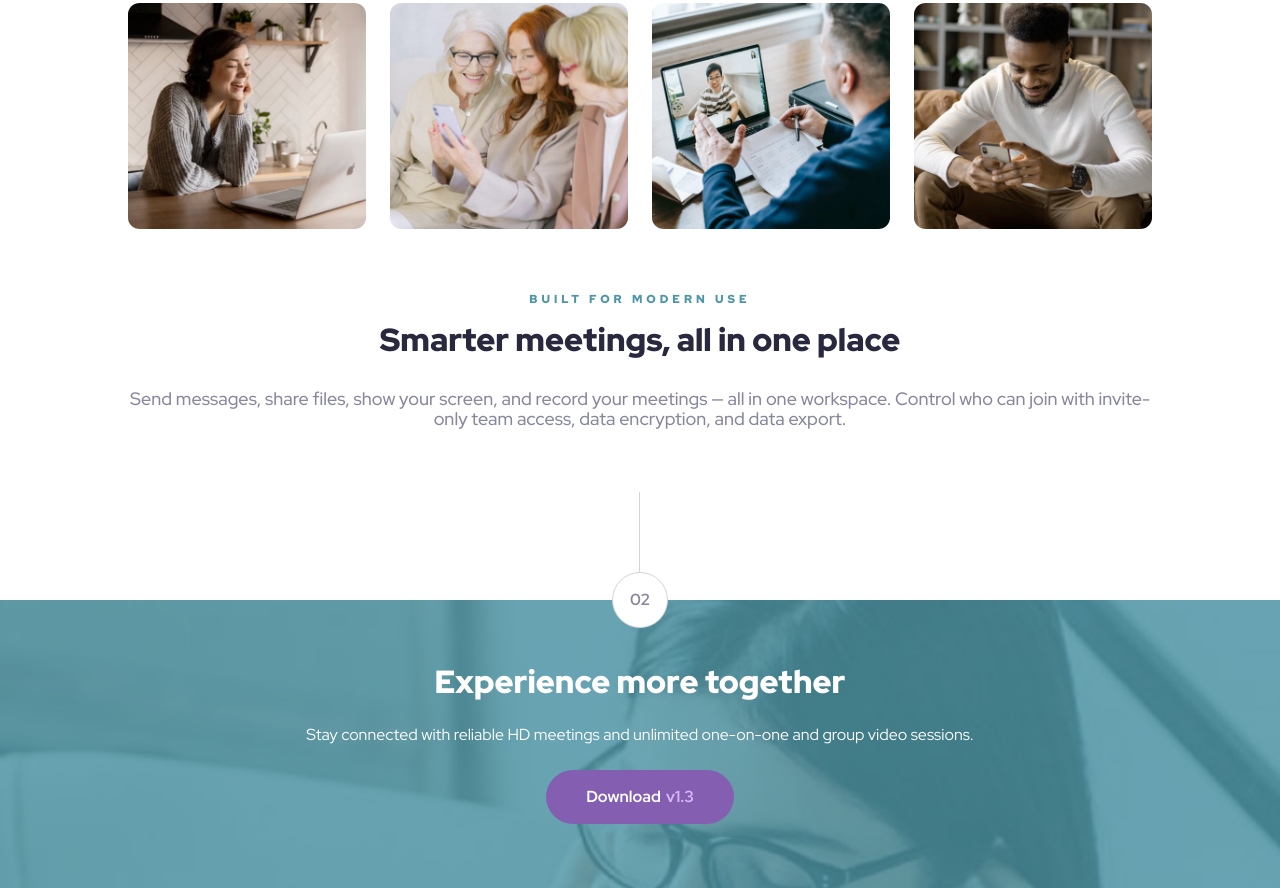
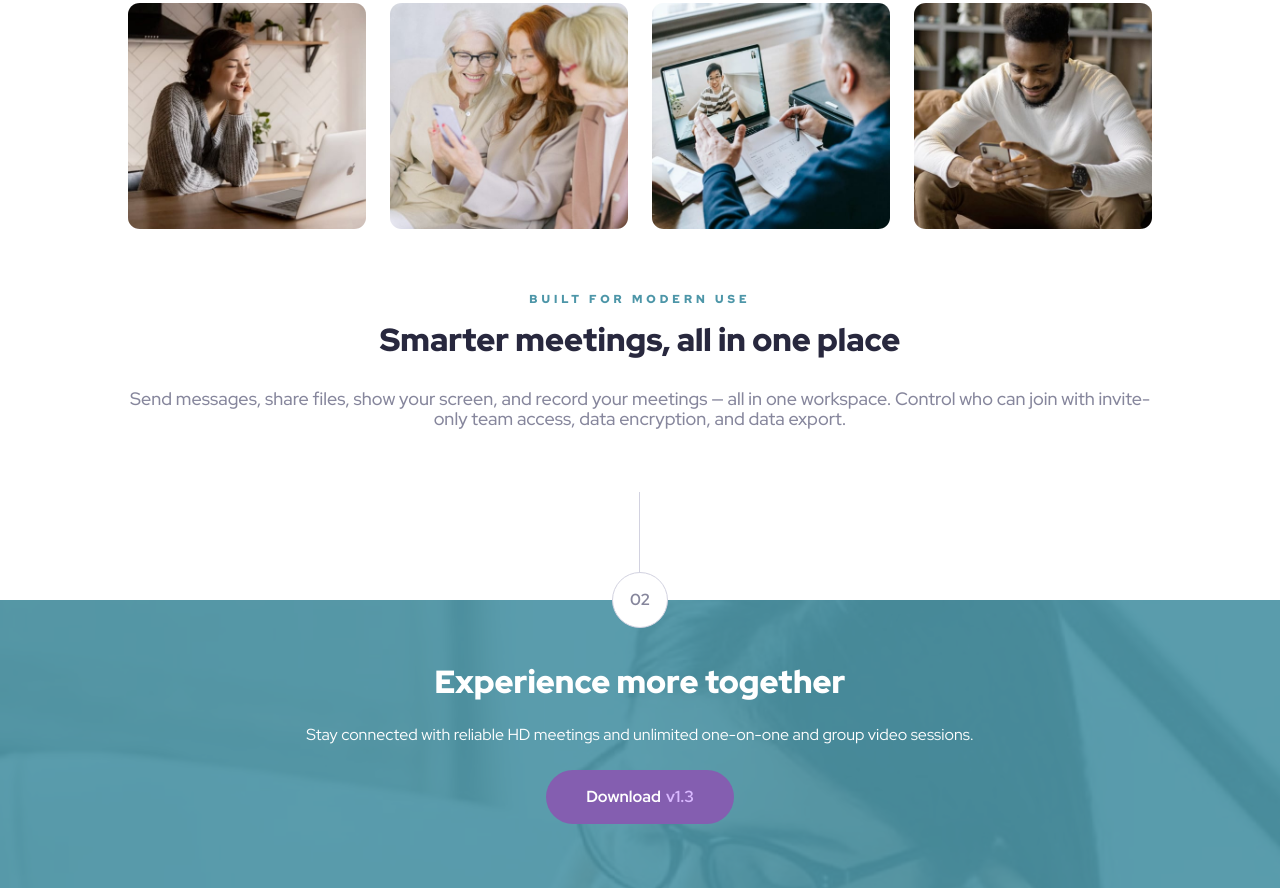
Before and after one commit to EfthymiosK/Meet-landing-page, a plain HTML site: page index.html in a window 1280 px wide. Shown: the part 993-1881 px from the top of the page. Drawn offline with Linux system fonts and the light colour scheme.

Commit message:
correct footer opacity

```diff
--- a/style.css
+++ b/style.css
@@ -311,7 +311,7 @@ footer span {
 }
 
 .footer-container {
-  background-color: rgb(77, 150, 168, 80%);
+  background-color: rgb(77, 150, 168, 90%);
   z-index: 2;
   display: flex;
   flex-direction: column;
```
